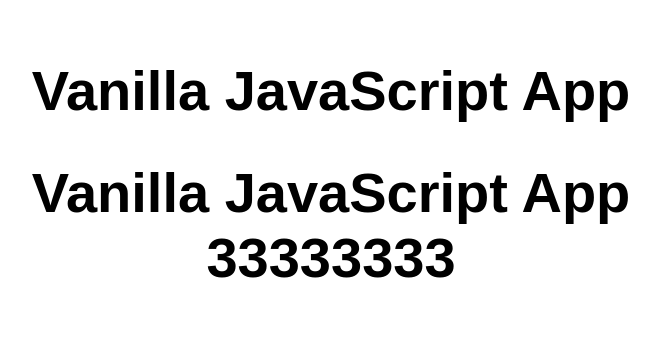
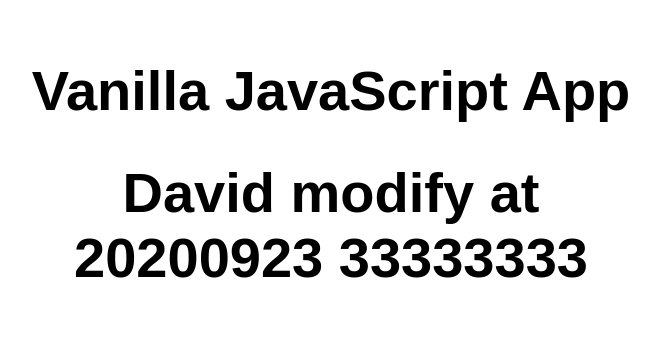
Before and after one commit to wen04011/my-first-static-web-app, a plain HTML site: page index.html in a window 1280 px wide. Shown: the whole page, without its empty margins (309-968 px from the left). Drawn offline with Linux system fonts and the light colour scheme.

Commit message:
modify 20200923

```diff
--- a/index.html
+++ b/index.html
@@ -11,7 +11,7 @@
 <body>
   <main>
     <h1>Vanilla JavaScript App</h1>
-    <h1>Vanilla JavaScript App 33333333 </h1>
+    <h1>David modify at 20200923 33333333 </h1>
   </main>
 </body>
 
```
